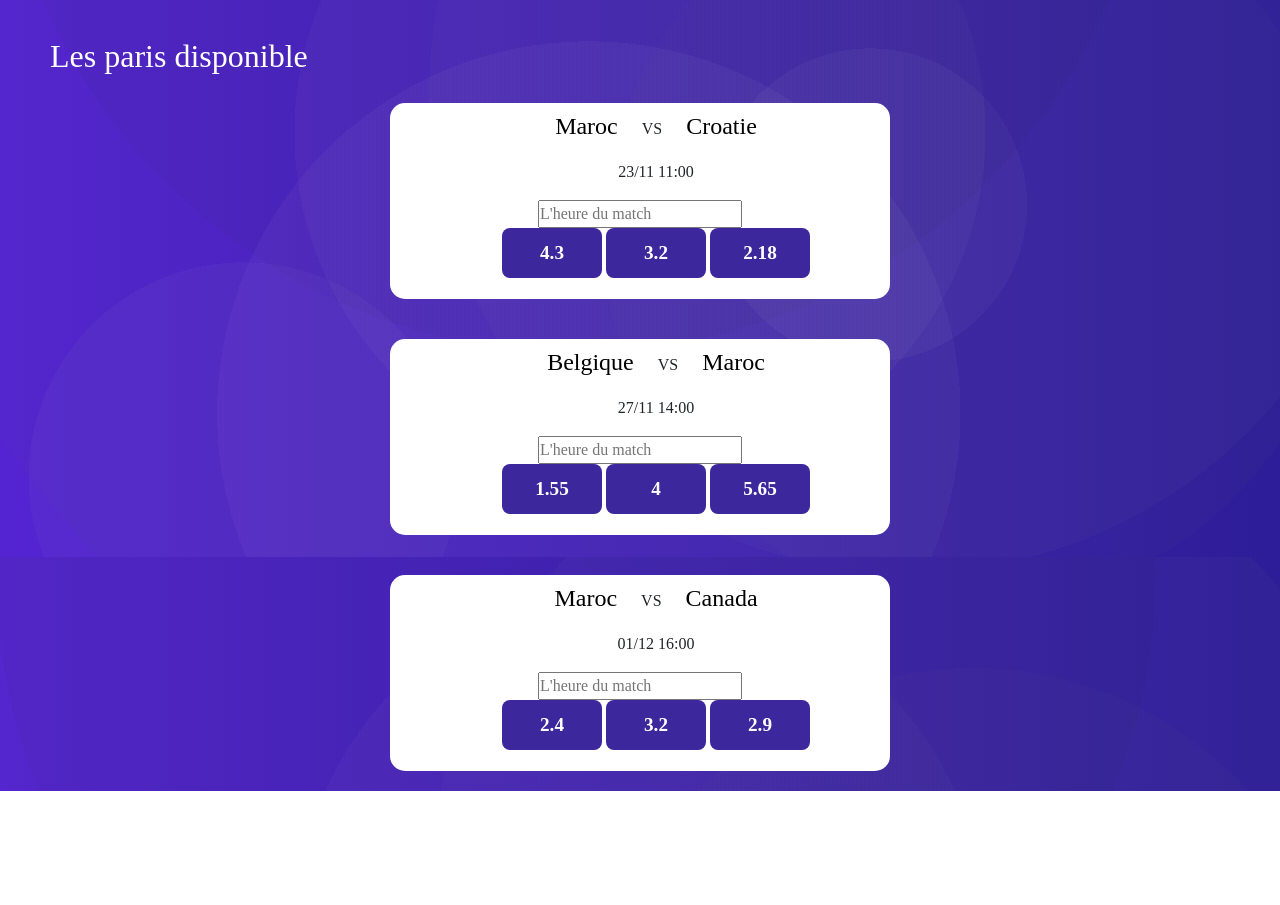
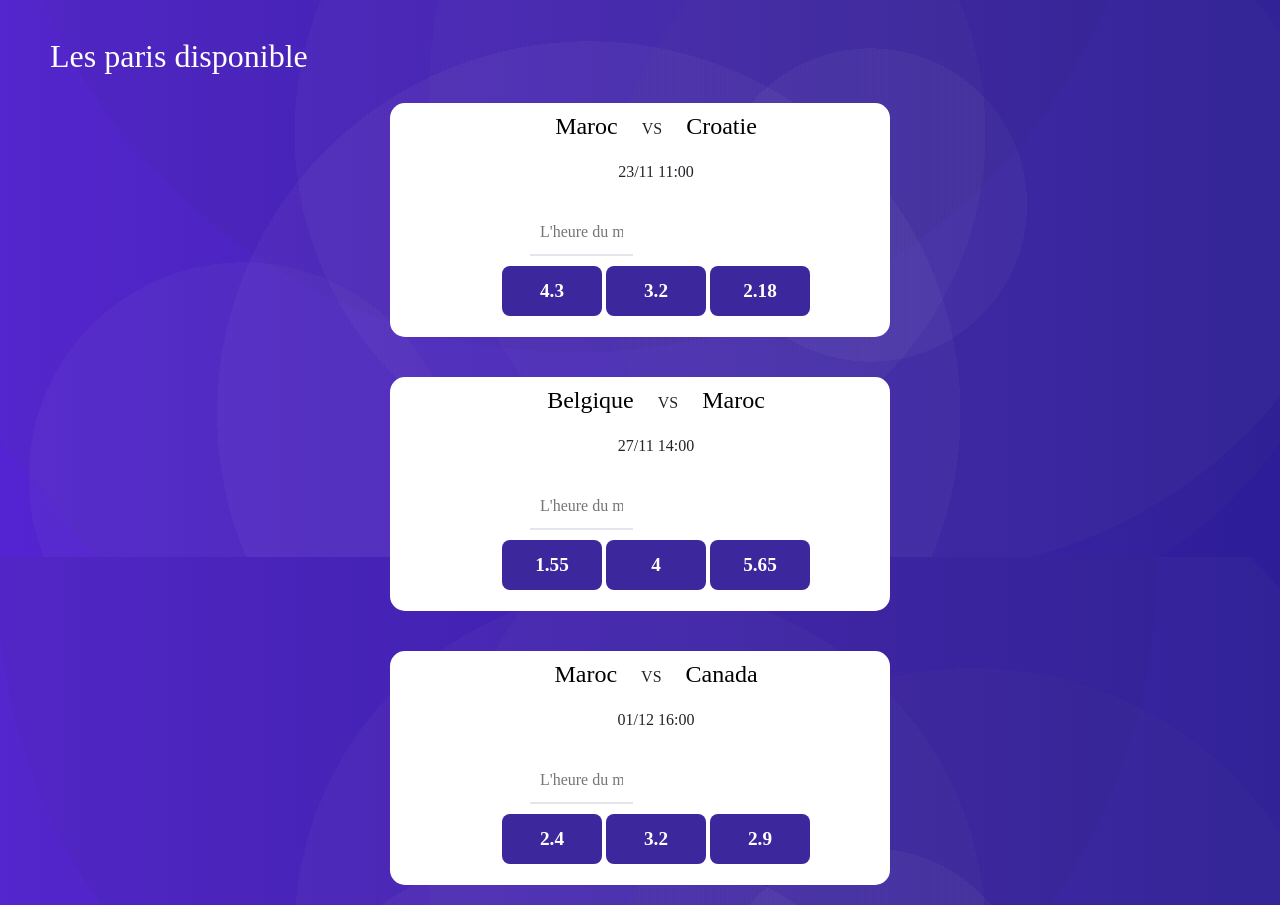
Before and after one commit to aymendev8/Binamax, a PHP site: page /accueil.php in a window 1280 px wide. Shown: the part 243-1148 px from the top of the page. Before the commit the page ends 1034 px from the top, so only its background shows below. Run offline with PHP 8.4, Linux system fonts and the light colour scheme; a user stored in the database is signed in; data comes from the database, SQL or seed files in the repository.

Commit message:
ajout style de l'accueil

```diff
--- a/Styles/accueil.css
+++ b/Styles/accueil.css
@@ -52,3 +52,30 @@ section.paris_dispo .container ul li  button {
     outline: none;
     margin: 0 auto;
 }
+
+
+section.paris_dispo .container form {
+    display: flex;
+    flex-wrap: wrap;
+    justify-content: space-between;
+    max-width: 600px;
+}
+section.paris_dispo .container form input {
+    width: 47%;
+ }
+
+section.paris_dispo .container form input:hover{
+    border-bottom: 2px solid #422da1;
+}
+
+section.paris_dispo .container form input{
+
+    margin-bottom: 10px;
+    margin: 10px 0;
+    padding: 10px;
+    box-sizing: border-box;
+    border : none;
+    outline: none;
+    border-bottom: 2px solid #e4e4ec;
+    transition: 0.2s;
+}
```
